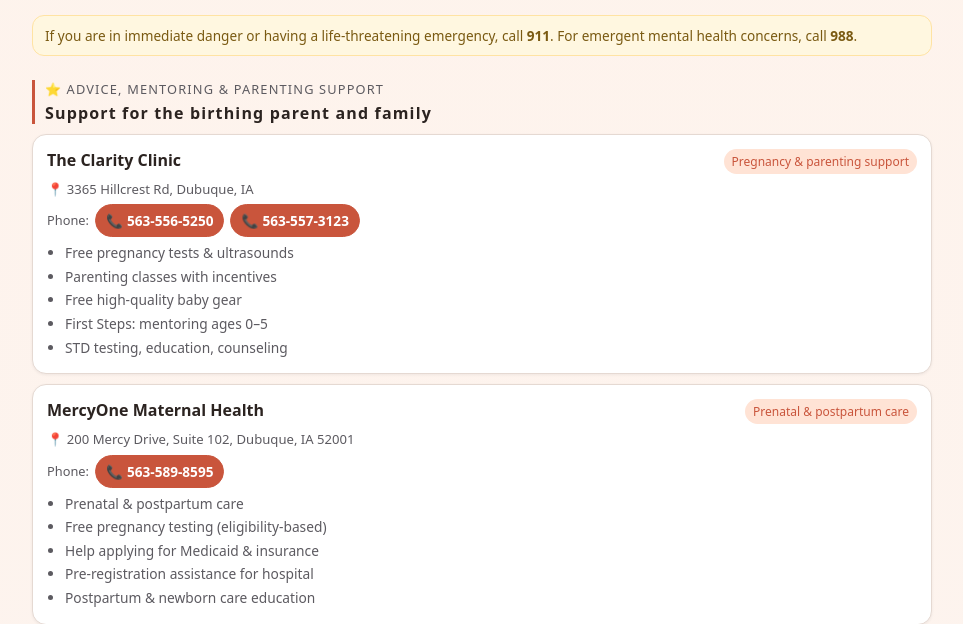
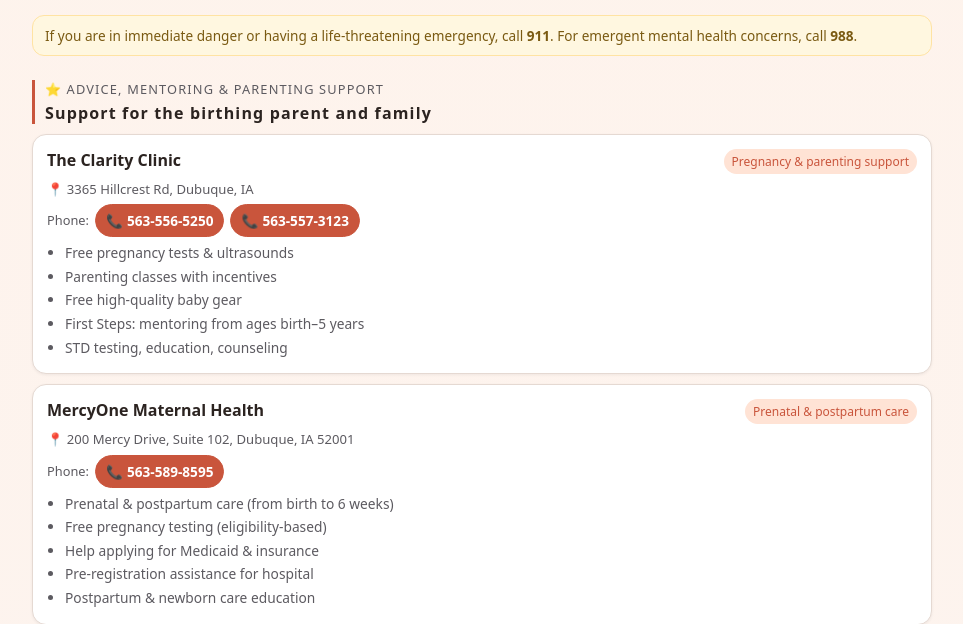
Before and after one commit to MDesign365/Dubuque-Maternal-Resources, a plain HTML site: page index.html in a window 1280 px wide. Shown: the part 214-838 px from the top of the page, without its empty margins (158-1121 px from the left). Drawn offline with Linux system fonts and the light colour scheme.

Commit message:
Update index.html

```diff
--- a/index.html
+++ b/index.html
@@ -246,7 +246,7 @@
       <li>Free pregnancy tests & ultrasounds</li>
       <li>Parenting classes with incentives</li>
       <li>Free high-quality baby gear</li>
-      <li>First Steps: mentoring ages 0–5</li>
+      <li>First Steps: mentoring from ages birth–5 years</li>
       <li>STD testing, education, counseling</li>
     </ul>
   </div>
@@ -270,7 +270,7 @@
 
   <div class="card-description">
     <ul>
-      <li>Prenatal & postpartum care</li>
+      <li>Prenatal & postpartum care (from birth to 6 weeks)</li>
       <li>Free pregnancy testing (eligibility-based)</li>
       <li>Help applying for Medicaid & insurance</li>
       <li>Pre-registration assistance for hospital</li>
```
